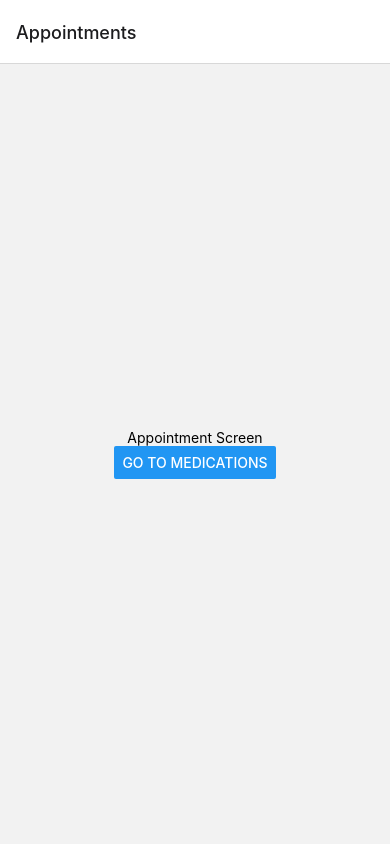
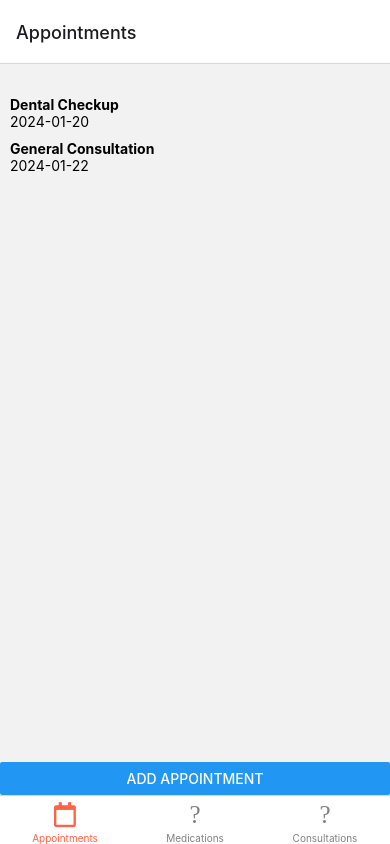
Before and after one commit to kairavipandya/healthcare, a React Native app in the folder HealthcareApp/: screen /Appointments in a window 390 px wide. Built offline with nearby package versions, Linux system fonts and the light colour scheme.

Commit message:
new icons and some installations

```diff
--- a/HealthcareApp/App.js
+++ b/HealthcareApp/App.js
@@ -1,20 +1,39 @@
-import * as React from 'react';
+import React from 'react';
 import { NavigationContainer } from '@react-navigation/native';
-import { createStackNavigator } from '@react-navigation/stack';
+import { createBottomTabNavigator } from '@react-navigation/bottom-tabs';
+import { Icon } from 'react-native-elements';
 import AppointmentScreen from './screens/AppointmentScreen';
 import MedicationScreen from './screens/MedicationScreen';
 import ConsultationScreen from './screens/ConsultationScreen';
 
-const Stack = createStackNavigator();
+const Tab = createBottomTabNavigator();
 
 function App() {
   return (
     <NavigationContainer>
-      <Stack.Navigator initialRouteName="Appointments">
-        <Stack.Screen name="Appointments" component={AppointmentScreen} />
-        <Stack.Screen name="Medications" component={MedicationScreen} />
-        <Stack.Screen name="Consultations" component={ConsultationScreen} />
-      </Stack.Navigator>
+      <Tab.Navigator
+        screenOptions={({ route }) => ({
+          tabBarIcon: ({ focused, color, size }) => {
+            let iconName;
+            if (route.name === 'Appointments') {
+              iconName = focused ? 'calendar' : 'calendar-outline';
+            } else if (route.name === 'Medications') {
+              iconName = focused ? 'pills' : 'pills-outline';
+            } else if (route.name === 'Consultations') {
+              iconName = focused ? 'stethoscope' : 'stethoscope-outline';
+            }
+            return <Icon name={iconName} type="font-awesome-5" size={size} color={color} />;
+          },
+        })}
+        tabBarOptions={{
+          activeTintColor: 'tomato',
+          inactiveTintColor: 'gray',
+        }}
+      >
+        <Tab.Screen name="Appointments" component={AppointmentScreen} />
+        <Tab.Screen name="Medications" component={MedicationScreen} />
+        <Tab.Screen name="Consultations" component={ConsultationScreen} />
+      </Tab.Navigator>
     </NavigationContainer>
   );
 }
--- a/HealthcareApp/app.json
+++ b/HealthcareApp/app.json
@@ -15,13 +15,15 @@
       "**/*"
     ],
     "ios": {
-      "supportsTablet": true
+      "supportsTablet": true,
+      "bundleIdentifier": "com.anonymous.HealthcareApp"
     },
     "android": {
       "adaptiveIcon": {
         "foregroundImage": "./assets/adaptive-icon.png",
         "backgroundColor": "#ffffff"
-      }
+      },
+      "package": "com.anonymous.HealthcareApp"
     },
     "web": {
       "favicon": "./assets/favicon.png"
--- a/HealthcareApp/screens/AppointmentScreen.js
+++ b/HealthcareApp/screens/AppointmentScreen.js
@@ -1,16 +1,46 @@
 import React from 'react';
-import { View, Text, Button } from 'react-native';
+import { View, Text, Button, FlatList, StyleSheet } from 'react-native';
+
+const appointments = [
+  { id: '1', title: 'Dental Checkup', date: '2024-01-20' },
+  { id: '2', title: 'General Consultation', date: '2024-01-22' },
+  // Add more mockup data here
+];
 
 function AppointmentScreen({ navigation }) {
   return (
-    <View style={{ flex: 1, alignItems: 'center', justifyContent: 'center' }}>
-      <Text>Appointment Screen</Text>
+    <View style={styles.container}>
+      <FlatList
+        data={appointments}
+        keyExtractor={item => item.id}
+        renderItem={({ item }) => (
+          <View style={styles.item}>
+            <Text style={styles.title}>{item.title}</Text>
+            <Text>{item.date}</Text>
+          </View>
+        )}
+      />
       <Button
-        title="Go to Medications"
-        onPress={() => navigation.navigate('Medications')}
+        title="Add Appointment"
+        onPress={() => {/* Add navigation or functionality to add appointments */}}
       />
     </View>
   );
 }
 
+const styles = StyleSheet.create({
+  container: {
+    flex: 1,
+    paddingTop: 22,
+  },
+  item: {
+    padding: 10,
+    fontSize: 18,
+    height: 44,
+  },
+  title: {
+    fontWeight: 'bold',
+  },
+});
+
 export default AppointmentScreen;
--- a/HealthcareApp/screens/MedicationScreen.js
+++ b/HealthcareApp/screens/MedicationScreen.js
@@ -1,14 +1,14 @@
 import React from 'react';
-import { View, Text, Button } from 'react-native';
+import { View } from 'react-native';
+import { Button, Text } from 'native-base';
 
 function MedicationScreen({ navigation }) {
   return (
     <View style={{ flex: 1, alignItems: 'center', justifyContent: 'center' }}>
       <Text>Medication Tracking Screen</Text>
-      <Button
-        title="Go to Consultations"
-        onPress={() => navigation.navigate('Consultations')}
-      />
+      <Button onPress={() => navigation.navigate('Consultations')}>
+        <Text>Go to Consultations</Text>
+      </Button>
     </View>
   );
 }
```
Also changed, not shown: HealthcareApp/components/CustomButton.js (added, +10 -0 lines), HealthcareApp/package.json (+14 -4 lines), 68 other files (tests, documents, lock files or other folders).
